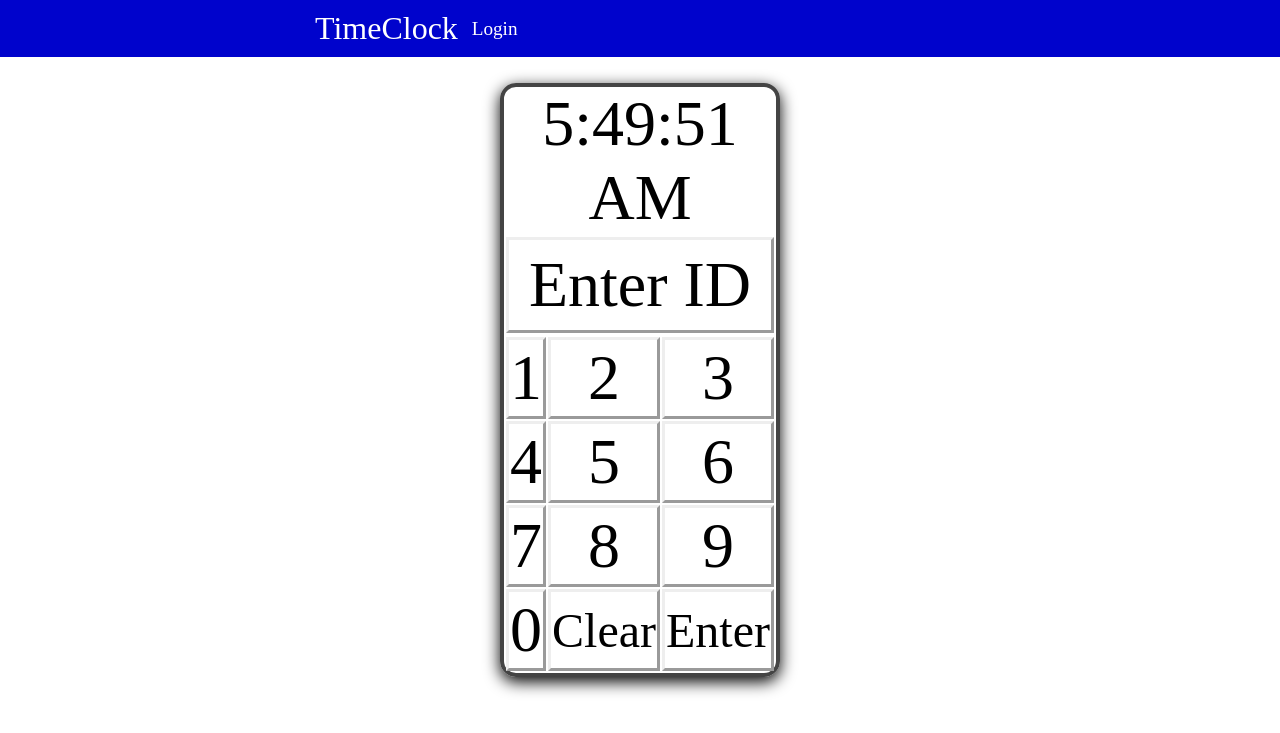
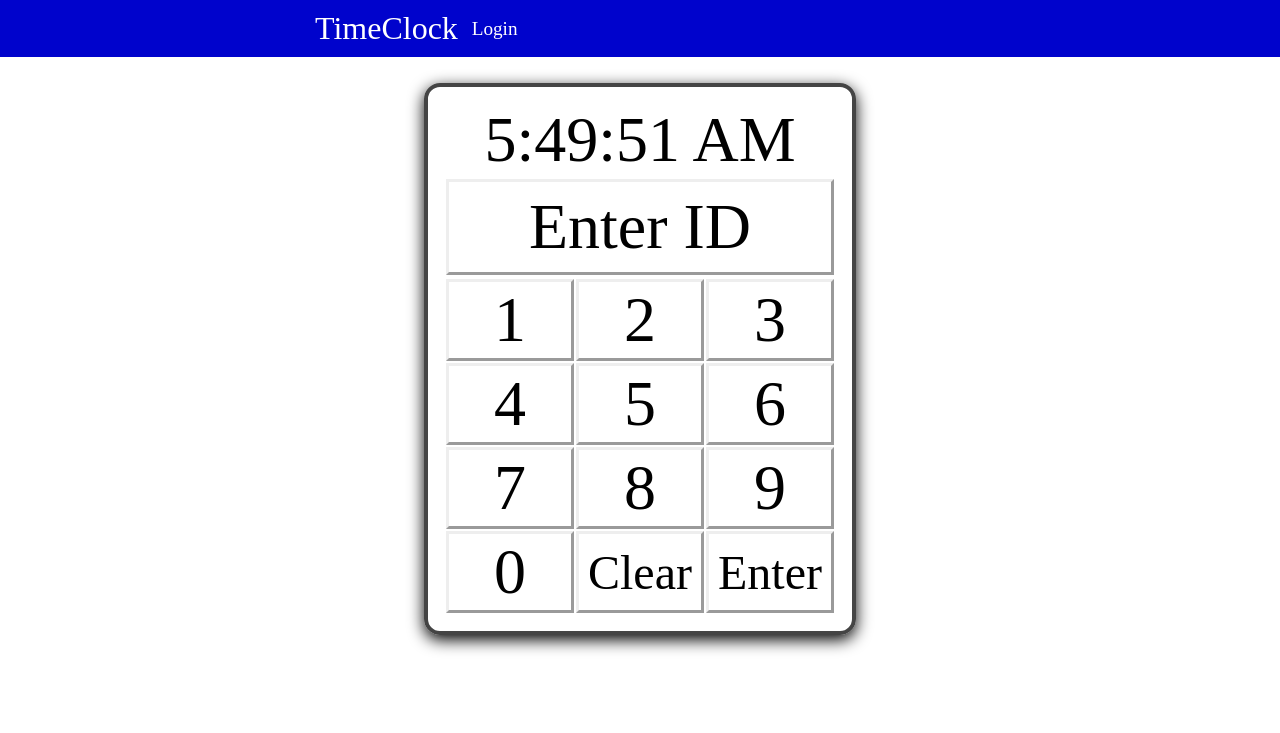
Before and after one commit to JamesLikier/timeclock, a Python web app: template templates/index.html in a window 1280 px wide. Shown: the top 733 px of the page. Run offline with Jinja, Linux system fonts and the light colour scheme; the template is opened without the code that fills it, so the values that code supplies are empty.

Commit message:
MInor style changes to fix issue with punchclock.

```diff
--- a/static/timeclock.css
+++ b/static/timeclock.css
@@ -233,7 +233,7 @@ form input[type="submit"] {
     margin: 1em;
     margin-left: auto;
     margin-right: auto;
-    width: min-content;
+    width: max-content;
     text-align: center;
     display: flex;
     flex-direction: column;
@@ -241,6 +241,7 @@ form input[type="submit"] {
     border: 0.3em solid #444444;
     border-radius: 1em;
     box-shadow: 0 0.3em 1em 0;
+    padding: 1em;
 }
 .punch-clock table {
     width: 100%;
```
